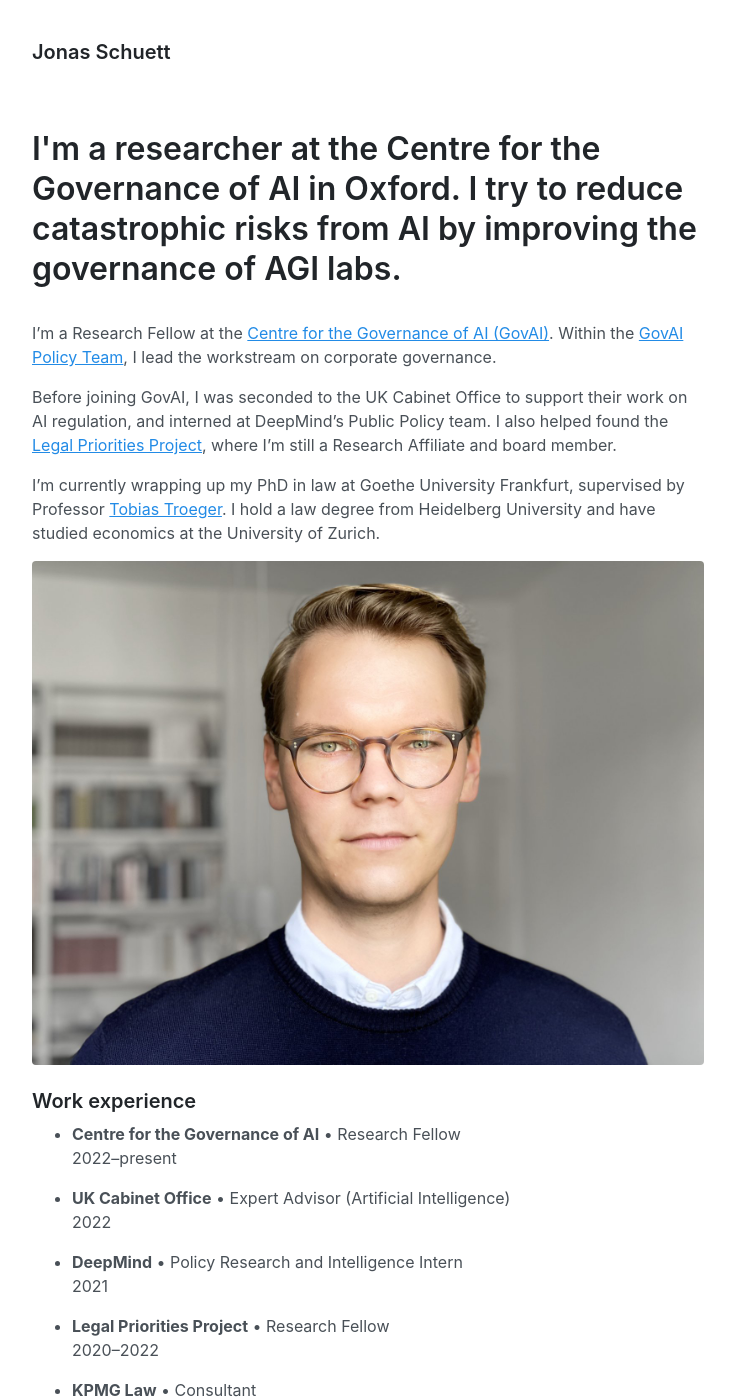
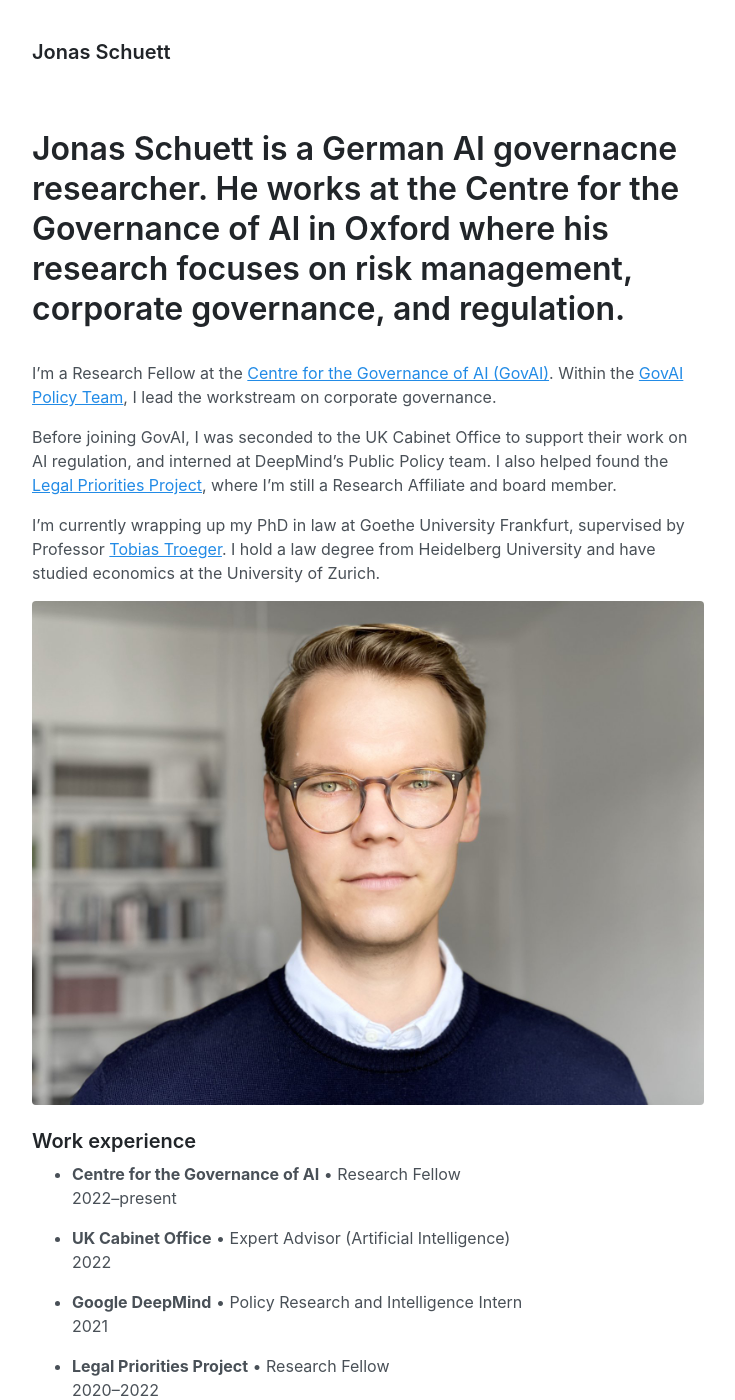
Before and after one commit to jonasschuett/jonasschuett.github.io, a Jekyll site: the page built from _posts/2020-04-04-introduction.md, in a window 1280 px wide and 1400 px high. Shown: the whole window, without its empty margins (272-1007 px from the left). Built offline with Jekyll 4.4.1, drawn with Linux system fonts in a browser that asks for light colours.

Commit message:
Update 2020-04-04-introduction.md

```diff
--- a/_posts/2020-04-04-introduction.md
+++ b/_posts/2020-04-04-introduction.md
@@ -1,6 +1,6 @@
 ---
 layout: page
-title: I'm a researcher at the Centre for the Governance of AI in Oxford. I try to reduce catastrophic risks from AI by improving the governance of AGI labs.
+title: Jonas Schuett is a German AI governacne researcher. He works at the Centre for the Governance of AI in Oxford where his research focuses on risk management, corporate governance, and regulation.
 ---
 
 <br>I'm a Research Fellow at the [Centre for the Governance of AI (GovAI)](https://www.governance.ai/). Within the [GovAI Policy Team](https://www.governance.ai/post/announcing-the-govai-policy-team), I lead the workstream on corporate governance.
@@ -19,7 +19,7 @@ I'm currently wrapping up my PhD in law at Goethe University Frankfurt, supervis
 - **UK Cabinet Office** • Expert Advisor (Artificial Intelligence) <br>
 2022
 
-- **DeepMind** • Policy Research and Intelligence Intern <br>
+- **Google DeepMind** • Policy Research and Intelligence Intern <br>
 2021
 
 - **Legal Priorities Project** • Research Fellow <br>
```
